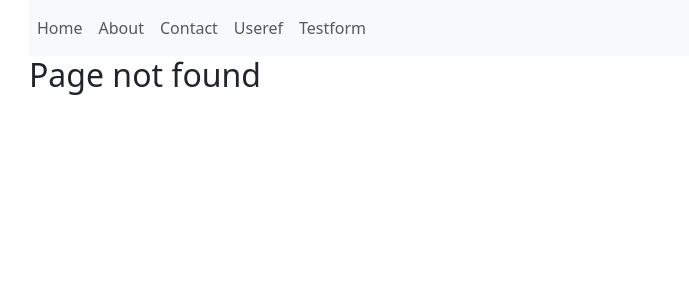
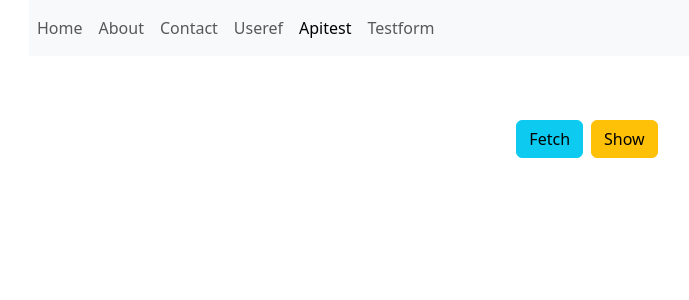
Before and after one commit to chamanrastogi/vite-project, a React (Vite) app: page /apitest in a window 1280 px wide. Before the commit this address had no page. Shown: the top 300 px of the page, without its empty margins (53-742 px from the left). Built offline with nearby package versions, Linux system fonts and the light colour scheme.

Commit message:
change css & api use

```diff
--- /dev/null
+++ b/src/ApiTest.jsx
@@ -0,0 +1,35 @@
+import { useRef } from "react";
+import Menu from "./component/Menu";
+const ApiTest = () => {
+  const ApiData= useRef(null);
+  const myPtag= useRef(null);
+  const fetchData = async() => {
+
+ const responce= await fetch("https://dummyjson.com/products")
+        ApiData.current = await responce.json();
+       //console.log(ApiData.current.products);
+  };
+  const showData = () => {
+    const myProducts = JSON.stringify(ApiData.current.products);
+    myPtag.current.innerHTML = ApiData.current.products
+    .map((item,key) => `<p key=${key}><strong>ID:</strong> ${item.id} - <strong>Title:</strong> ${item.title}</p>`)
+    .join(""); // Convert array to a string of HTML elements
+   console.log(typeof(myProducts));
+
+  };
+  return (
+    <>
+      <Menu />
+      <div className="row pt-5 text-center">
+        <p ref={myPtag}> </p>
+        <div className="form-group">
+
+        <button className="btn btn-info me-2" onClick={fetchData}> Fetch</button>
+        <button  className="btn btn-warning" onClick={showData}> Show</button>
+        </div>
+      </div>
+    </>
+  );
+};
+
+export default ApiTest;
--- a/src/App.jsx
+++ b/src/App.jsx
@@ -5,6 +5,7 @@ import Contact from "./pages/ContactPage";
 import NotFoundPage from "./pages/NotFoundPage";
 import Useref from "./component/UserefPage";
 import TestForm from "./TestForm";
+import ApiTest from "./ApiTest";
 
 
 const App = () => {
@@ -19,6 +20,7 @@ const App = () => {
       <Route path='/contact' element={<Contact/>} />
       <Route path='/useref' element={<Useref/>} />
       <Route path='/testform' element={<TestForm/>} />
+      <Route path='/apitest' element={<ApiTest/>} />
       <Route path='/*' element={<NotFoundPage/>} />
     </Routes>
     </BrowserRouter>
--- a/src/component/Changecss.jsx
+++ b/src/component/Changecss.jsx
@@ -1,9 +1,13 @@
 import { useRef } from 'react';
+import PropTypes from 'prop-types';
 
 const Changecss = (props) => {
     let testType = useRef(null);
     const change = () => {
         testType.current.style.color ='red';
+        testType.current.classList.add('bg-dark');
+
+        console.log(testType);
     }
     const changeFont = () => {
         console.log(testType);
@@ -20,5 +24,8 @@ const Changecss = (props) => {
         </div>
     );
 };
+Changecss.propTypes = {
+    text: PropTypes.string.isRequired,
+};
 
 export default Changecss;
--- a/src/component/Menu.jsx
+++ b/src/component/Menu.jsx
@@ -18,6 +18,9 @@ const Menu = () => {
             <NavLink className="nav-link" to="/useref">Useref</NavLink>
           </li>
           <li className="nav-item">
+            <NavLink className="nav-link" to="/apitest">Apitest</NavLink>
+          </li>
+          <li className="nav-item">
             <NavLink className="nav-link" to="/testform">Testform</NavLink>
           </li>
         </ul>
--- a/src/component/UserefPage.jsx
+++ b/src/component/UserefPage.jsx
@@ -19,11 +19,12 @@ const UserefPage = () => {
     }
 
   };
-
+  const vals = true;
 
   return (
     <>
       <Menu />
+      <div className="row"><p className={`text-center pt-5 ${vals ? 'text-success' : 'text-danger'}`}>This is a test</p></div>
       <div ref={result}>-</div>
       <h2 ref={x}>15</h2>
 
@@ -36,8 +37,11 @@ const UserefPage = () => {
           </div>
           <InputAttributue/>
           <Changecss text="This is a sample text"/>
+
+
         </div>
       </div>
+
     </>
   );
 };
```
